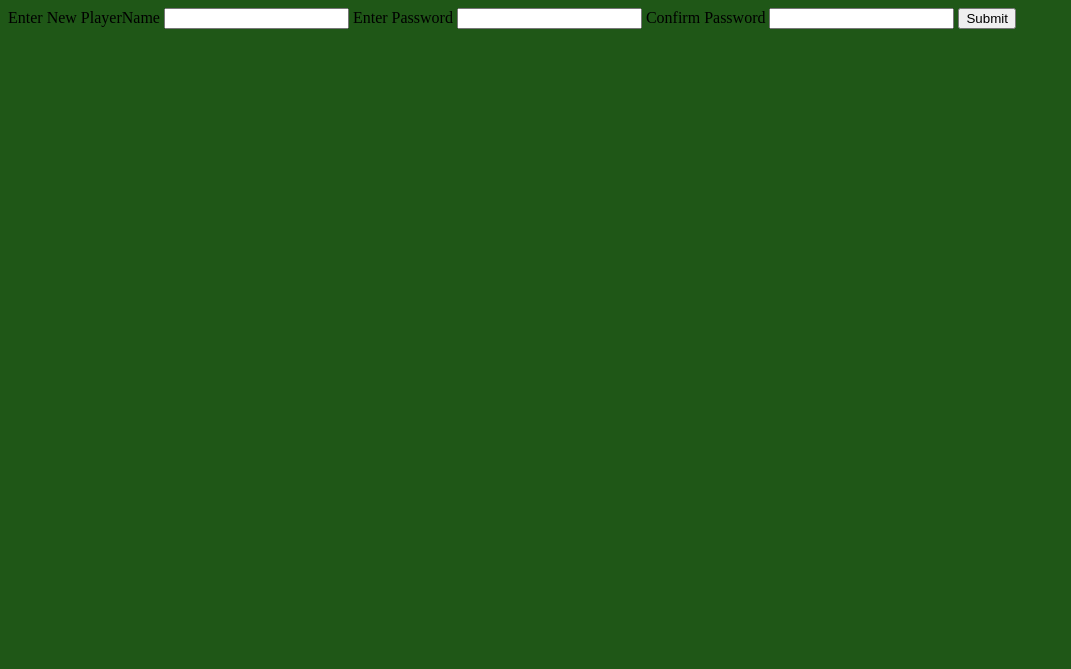
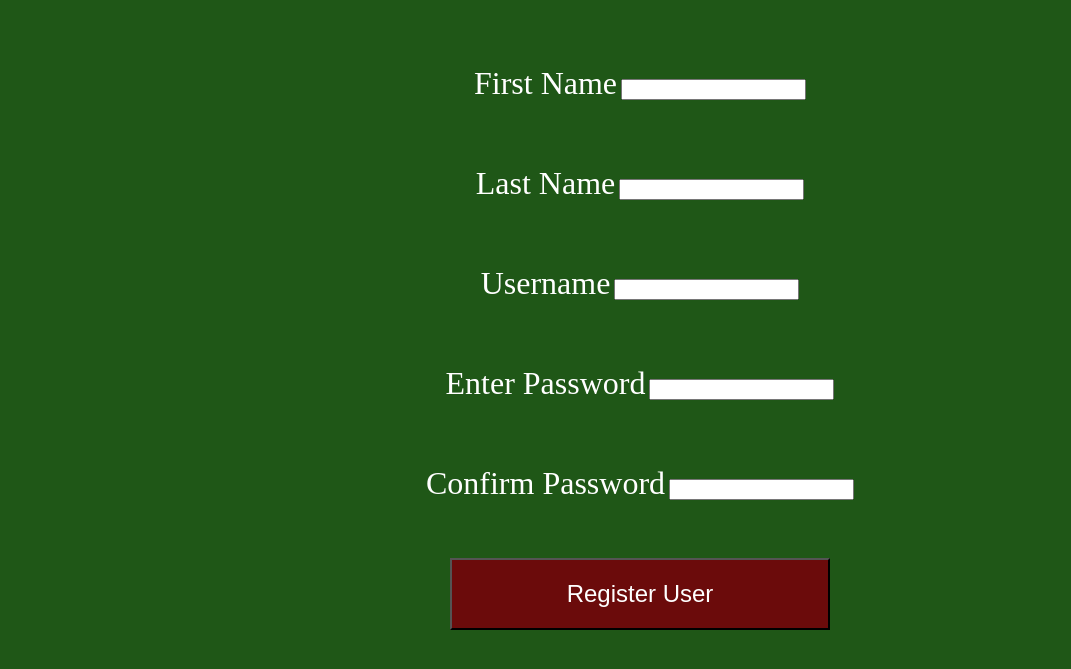
Before and after one commit to jonathanthomasfeehan/PoolRankings, a Flask app: page /register in a window 1280 px wide. Shown: the top 669 px of the page, without its empty margins (0-1071 px from the left). Run offline with Flask 2, Linux system fonts and the light colour scheme.

Commit message:
Added additional fields to user database

```diff
--- a/app.py
+++ b/app.py
@@ -108,31 +108,30 @@ def report_match():
     #return successful code
     return 'done' , 200
 
-
 @app.route('/addNewPlayer', methods = ["POST"])
 def addNewPlayer():
     #processes request to get data
     data = request.form
 
     #saves name that needs to be added
-    nameToBeAdded = data['PlayerName']
+    playerFirstName = data['PlayerFirstName']
+    playerLastName = data['PlayerLastName']
+    playerUsername = data['PlayerUsername']
     password = data['Password']
     password_confirmation = data['Password_confirmation']
 
     if(password != password_confirmation):
-        return 'false', 400
-
-
+        return 'false', 406
 
     # checks to see if name exists in database already
-    # TODO: look for better implementation, this was copied from previous project
-    if records.find({}):
-        for record in records.find({}):
-            if record['Name'] == nameToBeAdded:
-                # TODO fix error code
-                return 'false', 418
-    #creats new record if one does not alreadt exist
-    db.Records.insert_one({"Name": nameToBeAdded, "Password": generate_password_hash(password),  "Rating": STARTING_RATING, "Matches": 0 })
+
+    try:
+        db.validate_collection['Users']
+        if records.count_documents({'Username':playerUsername}, limit=1):
+                return 'false', 470
+    except pymongo.errors.OperationFailure:
+        #creates new record if one does not alreadt exist, stores only the password hash
+        records.insert_one({"FirstName": playerFirstName, "LastName": playerLastName, "Username":playerUsername, "Password": generate_password_hash(password),  "Rating": STARTING_RATING, "Matches": 0 })
     return 'done', 201
 
 @app.route('/showRankings')
--- /dev/null
+++ b/static/css/register.css
@@ -0,0 +1,34 @@
+
+label{
+    color: white;
+    font-size: xx-large;
+}
+
+.registration_field{
+    align-content: center;
+    margin-top: 50px;
+    height: 50px;
+    display: inline-block;
+    text-align: center;
+}
+
+.field_container{
+    display: flex;
+    flex-direction: column;
+}
+
+.field_container > label{
+    margin-right: 50px;
+}
+
+#submit_button{
+    color: white;
+    font-size: x-large;
+    background-color: #6b0b0b;
+    padding: 20px 50px 20px 50px;
+    width: 30%;
+    margin-left: 35%;
+    margin-right: auto;
+    margin-top: 50px
+
+}
--- a/templates/register.html
+++ b/templates/register.html
@@ -5,20 +5,40 @@
     <meta charset="UTF-8">
     <title>Pool Rankings Registration</title>
     <link rel="stylesheet" href="{{ url_for('static', filename= 'css/style.css') }}">
+    <link rel="stylesheet" href="{{ url_for('static', filename= 'css/register.css') }}">
     <script src="https://ajax.googleapis.com/ajax/libs/jquery/3.6.0/jquery.min.js"></script>
 
 </head>
 <body>
+    <div class="field_container">
+        <div class="registration_field">
+            <label for = "PlayerName">First Name</label>
+            <input type = "text" name = "PlayerName" id = "PlayerFirstName">
+        </div>
+        <div class="registration_field">
+            <label for = "PlayerName">Last Name</label>
+            <input type = "text" name = "PlayerLastName" id = "PlayerLastName">
+        </div>
+        <div class="registration_field">
+            <label for = "Username">Username</label>
+            <input type = "text" name = "Username" id = "Username">
+        </div>
+        <div class="registration_field">
+            <label for = "Password">Enter Password</label>
+            <input type = "text" name = "Password" id = "Password">
+        </div>
+        <div class="registration_field">
+            <label for = "Password_confirmation">Confirm Password</label>
+            <input type = "text" name = "Password_confirmation" id = "Password_confirmation">
+        </div>
+        <div>
+            <button onclick = sendData() name = "newPlayer" id="submit_button" >
+                Register User
+            </button>
+        </div>
+    </div>
 
-    <label for = "PlayerName">Enter New PlayerName</label>
-    <input type = "text" name = "PlayerName" id = "PlayerToAdd">
-    <label for = "Password">Enter Password</label>
-    <input type = "text" name = "Password" id = "Password">
-    <label for = "Password_confirmation">Confirm Password</label>
-    <input type = "text" name = "Password_confirmation" id = "Password_confirmation">
-    <button onclick = sendData() name = "newPlayer" >
-        Submit
-    </button>
+
 
 </body>
 
@@ -28,24 +48,25 @@
 
     // TODO     Add css/cs styling
 
-    // TODO     Display current player rankings, either on this page or a new one
-    //          Could use d3.js for visualizations, may be overkill
-
 
     function sendData(){
-        console.log("Inside function")
-        let playerToAdd = document.getElementById('PlayerToAdd').value
+        let playerFirstName = document.getElementById('PlayerFirstName').value
+        let playerLastName = document.getElementById('PlayerLastName').value
+        let playerUsername = document.getElementById('Username').value
         let playerPassword = document.getElementById('Password').value
         let playerPasswordConfirmation = document.getElementById('Password_confirmation').value
 
         // sends post request, if successful then alerts client
+        // TODO: Make sure each field is required
+        //
         $.ajax({
             url:'/addNewPlayer',
             type:'POST',
-            data:{'PlayerName':playerToAdd, 'Password': playerPassword, 'Password_confirmation' : playerPasswordConfirmation},
+            data:{'PlayerFirstName':playerFirstName, 'PlayerLastName':playerLastName, 'PlayerUsername':playerUsername, 'Password': playerPassword, 'Password_confirmation' : playerPasswordConfirmation},
             success:function(){
                 // alert(playerToAdd + " added to database")
-                document.getElementById("PlayerToAdd").value = "";
+                document.getElementById("PlayerFirstName").value = "";
+                document.getElementById("PlayerLastName").value = "";
                 document.getElementById("Password").value = "";
                 document.getElementById("Password_confirmation").value = "";
                 window.location.replace("/");
@@ -54,16 +75,28 @@
             },
             error:function(jqXHR, exception){
                 console.log(jqXHR)
-                if(jqXHR.status==418) {
+                if(jqXHR.status==470) {
                     alert("Player already in database")
-                    document.getElementById("PlayerToAdd").value = "";
+                    document.getElementById("PlayerFirstName").value = "";
+                    document.getElementById("PlayerLastName").value = "";
                     document.getElementById("Password").value = "";
                     document.getElementById("Password_confirmation").value = "";
 
 
-                }else{
+                }
+                if(jqXHR.status==406) {
+                    alert("Passwords do not match")
+                    document.getElementById("PlayerFirstName").value = "";
+                    document.getElementById("PlayerLastName").value = "";
+                    document.getElementById("Password").value = "";
+                    document.getElementById("Password_confirmation").value = "";
+
+
+                }
+                else{
                     alert("Could not add player, please try again")
-                    document.getElementById("PlayerToAdd").value = "";
+                    document.getElementById("PlayerFirstName").value = "";
+                    document.getElementById("PlayerLastName").value = "";
                     document.getElementById("Password").value = "";
                     document.getElementById("Password_confirmation").value = "";
 
```
